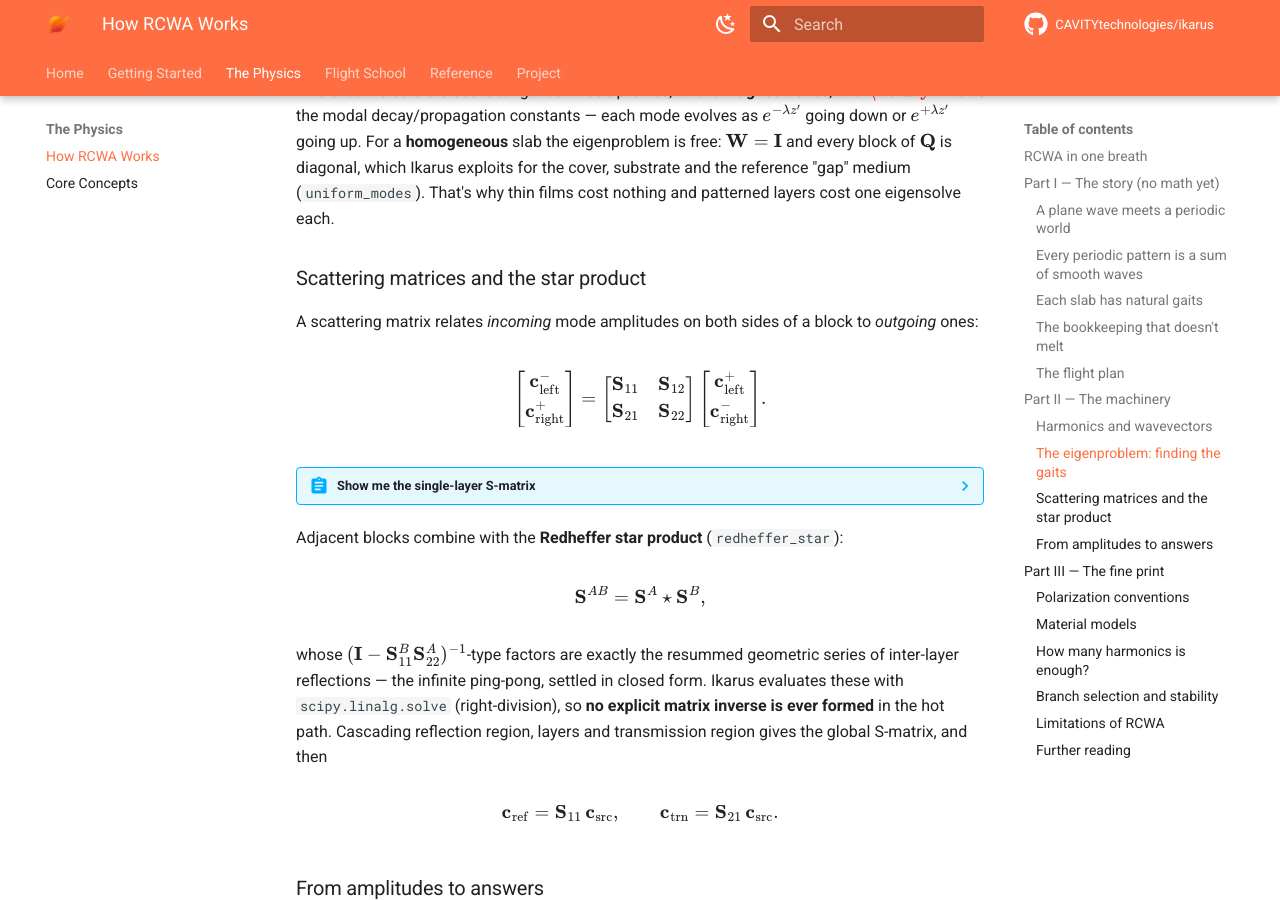
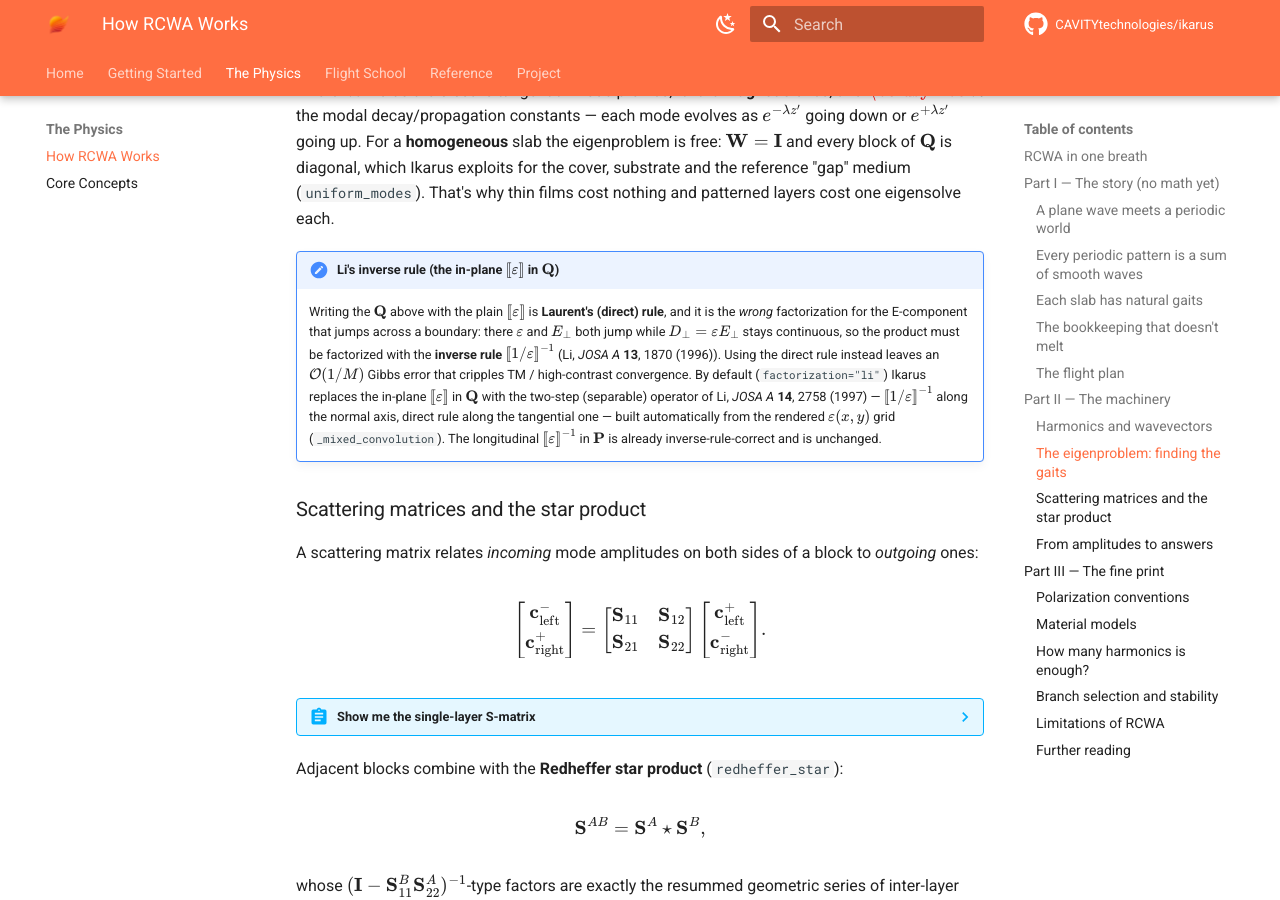
Before and after one commit to CAVITYtechnologies/ikarus, an MkDocs documentation site: the page built from docs/theory.md, in a window 1280 px wide and 900 px high, scrolled down 4873 px. Built offline with MkDocs 1.6.1 and Material for MkDocs 9.7.7, drawn with Linux system fonts in a browser that asks for light colours; comment, search, counter and statistics services are not loaded; some of the changed text lies outside the part shown.

Commit message:
Docs + multi-material test + bump to 0.6.0 for the Li factorization
- Document the factorization= parameter (api/rcwa.md, with a dedicated
  Factorization section); explain Li's inverse rule in the theory methodology;
  update performance, FAQ and the gratings lesson. Emphasize that R+T~1 is not a
  convergence test.
- Add CHANGELOG.md (0.6.0 entry).
- test_factorization: arbitrary 3-material pixelmap conserves energy under Li.
- Bump version 0.5.0 -> 0.6.0 (Li-as-default is a behavior change + new feature).

Co-Authored-By: Claude Opus 4.8 <noreply@anthropic.com>

```diff
--- a/docs/theory.md
+++ b/docs/theory.md
@@ -219,6 +219,23 @@ eigenproblem is free: \(\mathbf{W} = \mathbf{I}\) and every block of
 the reference "gap" medium (`uniform_modes`). That's why thin films cost
 nothing and patterned layers cost one eigensolve each.
 
+!!! note "Li's inverse rule (the in-plane \(\llbracket\varepsilon\rrbracket\) in \(\mathbf{Q}\))"
+    Writing the \(\mathbf{Q}\) above with the plain \(\llbracket\varepsilon\rrbracket\)
+    is **Laurent's (direct) rule**, and it is the *wrong* factorization for the
+    E-component that jumps across a boundary: there \(\varepsilon\) and \(E_\perp\)
+    both jump while \(D_\perp=\varepsilon E_\perp\) stays continuous, so the product
+    must be factorized with the **inverse rule** \(\llbracket 1/\varepsilon
+    \rrbracket^{-1}\) (Li, *JOSA A* **13**, 1870 (1996)). Using the direct rule
+    instead leaves an \(\mathcal{O}(1/M)\) Gibbs error that cripples TM /
+    high-contrast convergence. By default (`factorization="li"`) Ikarus replaces
+    the in-plane \(\llbracket\varepsilon\rrbracket\) in \(\mathbf{Q}\) with the
+    two-step (separable) operator of Li, *JOSA A* **14**, 2758 (1997) —
+    \(\llbracket 1/\varepsilon\rrbracket^{-1}\) along the normal axis, direct rule
+    along the tangential one — built automatically from the rendered
+    \(\varepsilon(x,y)\) grid (`_mixed_convolution`). The longitudinal
+    \(\llbracket\varepsilon\rrbracket^{-1}\) in \(\mathbf{P}\) is already
+    inverse-rule-correct and is unchanged.
+
 ### Scattering matrices and the star product
 
 A scattering matrix relates *incoming* mode amplitudes on both sides of a block
@@ -337,10 +354,13 @@ eigensolve scales as \(\mathcal{O}(P^3)\). The convergence folklore, which
 Ikarus's own validation reproduces:
 
 - **TE and gentle structures**: fast convergence, \(M \sim 8\!-\!12\) often suffices.
-- **TM, high contrast, metals**: slow — the normal \(D\)-field is discontinuous
-  at material boundaries and its truncated Fourier series rings (Gibbs).
-  Budget \(M \sim 18\!-\!30+\) and verify.
-- Always watch \(|R+T-1|\) (lossless cases) and use the
+- **TM, high contrast, metals**: historically slow — the normal \(D\)-field is
+  discontinuous at boundaries and a directly-factorized series rings (Gibbs). The
+  default [Li inverse rule](#factorization) removes that error, so these now
+  converge at \(M \sim 10\!-\!15\) instead of \(30+\); pass
+  `factorization="laurent"` to see the old slow behaviour.
+- Always watch \(|R+T-1|\) (lossless cases) **and** that \(R\)/phase have stopped
+  moving — energy can balance while an unconverged result still drifts. Use the
   [convergence tools](api/tools.md) or `simulate(auto_converge="once")`.
 
 ### Branch selection and stability { #branch-selection-and-stability }
--- a/ikarus/__init__.py
+++ b/ikarus/__init__.py
@@ -33,7 +33,7 @@ from . import shapes
 from .sweep import Sweep, SweepResult
 from ._progress import progress
 
-__version__ = "0.5.0"
+__version__ = "0.6.0"
 
 
 def ai_guide() -> str:
--- a/pyproject.toml
+++ b/pyproject.toml
@@ -4,7 +4,7 @@ build-backend = "setuptools.build_meta"
 
 [project]
 name = "ikarus-rcwa"
-version = "0.5.0"
+version = "0.6.0"
 description = "High-precision 2D RCWA simulation for periodic photonic structures"
 readme = "README.md"
 requires-python = ">=3.9"
```
Also changed, not shown: CHANGELOG.md (added, +47 -0 lines), docs/api/rcwa.md (+28 -2 lines), docs/faq.md (+9 -1 lines), docs/tutorials/gratings.md (+4 -3 lines), 1 other file.
